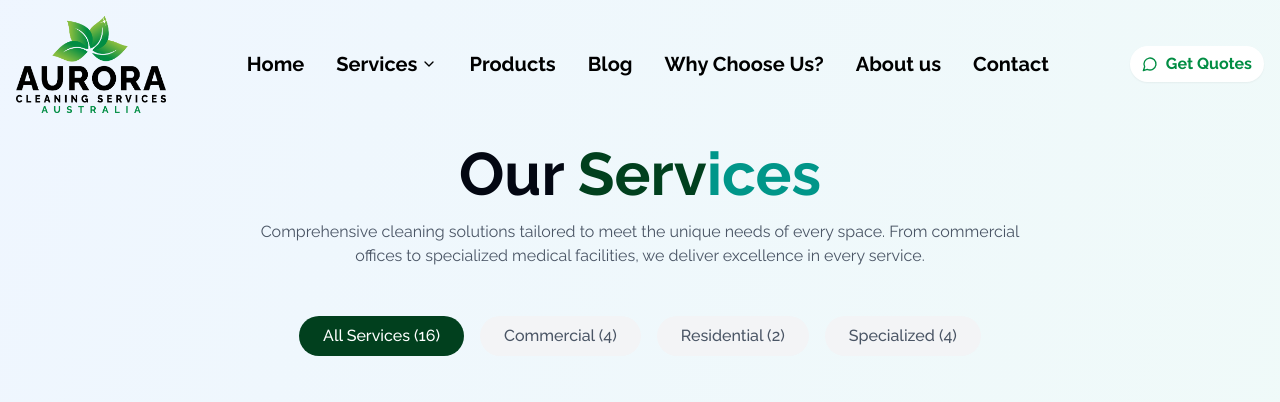
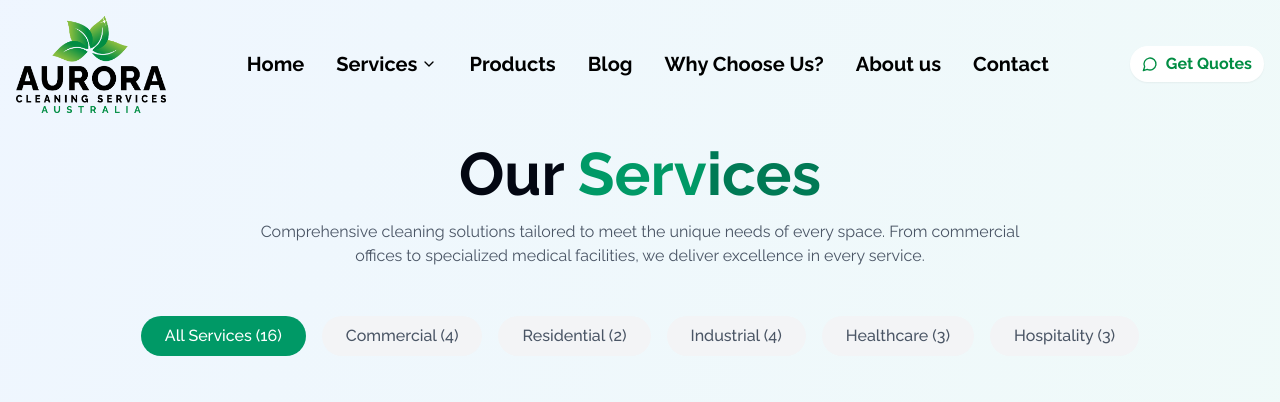
Before and after one commit to theyetilabs/auroraclean_landing-page, a Next.js app: page /services in a window 1280 px wide. Shown: the top 402 px of the page. Built offline with nearby package versions, Linux system fonts and the light colour scheme; grey boxes are pictures that could not be loaded.

Commit message:
Update Services.tsx

```diff
--- a/src/components/Services.tsx
+++ b/src/components/Services.tsx
@@ -3,7 +3,7 @@ import React, { useState } from "react";
 import Image from "next/image";
 import { services } from "@/lib/constants";
 import Link from "next/link";
-type FilterType = "all" | "commercial" | "residential" | "specialized";
+type FilterType = "all" | "commercial" | "residential" | "specialized" | "healthcare" | "hospitality";
 
 const Services: React.FC = () => {
   const [activeFilter, setActiveFilter] = useState<FilterType>("all");
@@ -18,6 +18,8 @@ const Services: React.FC = () => {
     commercial: services.filter((s) => s.category === "commercial").length,
     residential: services.filter((s) => s.category === "residential").length,
     specialized: services.filter((s) => s.category === "specialized").length,
+    healthcare: services.filter((s) => s.category === "healthcare").length,
+    hospitality: services.filter((s) => s.category === "hospitality").length,
   };
 
   return (
@@ -25,8 +27,8 @@ const Services: React.FC = () => {
       <div className="max-w-7xl mx-auto px-4">
         <div className="text-center mb-12">
           <h2 className="text-5xl font-bold mb-4">
-            Our <span className="text-[#01401e]">Serv</span>
-            <span className="text-teal-600">ices</span>
+            Our <span className="text-emerald-600">Serv</span>
+            <span className="text-emerald-700">ices</span>
           </h2>
           <p className="text-gray-600 max-w-3xl mx-auto">
             Comprehensive cleaning solutions tailored to meet the unique needs
@@ -39,62 +41,86 @@ const Services: React.FC = () => {
         <div className="flex flex-wrap justify-center gap-4 mb-12">
           <button
             onClick={() => setActiveFilter("all")}
-            className={`px-6 py-2 rounded-full text-sm font-medium transition-colors duration-200
+            className={`px-6 py-2 rounded-full text-sm font-medium transition-all duration-200 cursor-pointer flex items-center justify-center gap-2
               ${
                 activeFilter === "all"
-                  ? "bg-[#01401e] text-white"
-                  : "bg-gray-100 text-gray-600"
+                  ? "bg-emerald-600 text-white hover:bg-emerald-700 transform hover:-translate-y-0.5"
+                  : "bg-gray-100 text-gray-600 hover:bg-emerald-600 hover:text-white hover:bg-emerald-700 transform hover:-translate-y-0.5"
               }`}
           >
             All Services ({filterCount.all})
           </button>
           <button
             onClick={() => setActiveFilter("commercial")}
-            className={`px-6 py-2 rounded-full text-sm font-medium transition-colors duration-200
+            className={`px-6 py-2 rounded-full text-sm font-medium transition-all duration-200 cursor-pointer flex items-center justify-center gap-2
               ${
                 activeFilter === "commercial"
-                  ? "bg-[#01401e] text-white"
-                  : "bg-gray-100 text-gray-600"
+                  ? "bg-emerald-600 text-white hover:bg-emerald-700 transform hover:-translate-y-0.5"
+                  : "bg-gray-100 text-gray-600 hover:bg-emerald-600 hover:text-white hover:bg-emerald-700 transform hover:-translate-y-0.5"
               }`}
           >
             Commercial ({filterCount.commercial})
           </button>
           <button
             onClick={() => setActiveFilter("residential")}
-            className={`px-6 py-2 rounded-full text-sm font-medium transition-colors duration-200
+            className={`px-6 py-2 rounded-full text-sm font-medium transition-all duration-200 cursor-pointer flex items-center justify-center gap-2
               ${
                 activeFilter === "residential"
-                  ? "bg-[#01401e] text-white"
-                  : "bg-gray-100 text-gray-600"
+                  ? "bg-emerald-600 text-white hover:bg-emerald-700 transform hover:-translate-y-0.5"
+                  : "bg-gray-100 text-gray-600 hover:bg-emerald-600 hover:text-white hover:bg-emerald-700 transform hover:-translate-y-0.5"
               }`}
           >
             Residential ({filterCount.residential})
           </button>
           <button
             onClick={() => setActiveFilter("specialized")}
-            className={`px-6 py-2 rounded-full text-sm font-medium transition-colors duration-200
+            className={`px-6 py-2 rounded-full text-sm font-medium transition-all duration-200 cursor-pointer flex items-center justify-center gap-2
               ${
                 activeFilter === "specialized"
-                  ? "bg-[#01401e] text-white"
-                  : "bg-gray-100 text-gray-600"
+                  ? "bg-emerald-600 text-white hover:bg-emerald-700 transform hover:-translate-y-0.5"
+                  : "bg-gray-100 text-gray-600 hover:bg-emerald-600 hover:text-white hover:bg-emerald-700 transform hover:-translate-y-0.5"
               }`}
           >
-            Specialized ({filterCount.specialized})
+            Industrial ({filterCount.specialized})
+          </button>
+          <button
+            onClick={() => setActiveFilter("healthcare")}
+            className={`px-6 py-2 rounded-full text-sm font-medium transition-all duration-200 cursor-pointer flex items-center justify-center gap-2
+              ${
+                activeFilter === "healthcare"
+                  ? "bg-emerald-600 text-white hover:bg-emerald-700 transform hover:-translate-y-0.5"
+                  : "bg-gray-100 text-gray-600 hover:bg-emerald-600 hover:text-white hover:bg-emerald-700 transform hover:-translate-y-0.5"
+              }`}
+          >
+            Healthcare ({filterCount.healthcare})
+          </button>
+          <button
+            onClick={() => setActiveFilter("hospitality")}
+            className={`px-6 py-2 rounded-full text-sm font-medium transition-all duration-200 cursor-pointer flex items-center justify-center gap-2
+              ${
+                activeFilter === "hospitality"
+                  ? "bg-emerald-600 text-white hover:bg-emerald-700 transform hover:-translate-y-0.5"
+                  : "bg-gray-100 text-gray-600 hover:bg-emerald-600 hover:text-white hover:bg-emerald-700 transform hover:-translate-y-0.5"
+              }`}
+          >
+            Hospitality ({filterCount.hospitality})
           </button>
         </div>
 
         <div className="grid grid-cols-1 md:grid-cols-2 lg:grid-cols-3 gap-8">
           {filteredServices.map((service) => (
-            <div
+            <Link
               key={service.slug}
-              className="bg-white rounded-xl overflow-hidden shadow-lg hover:shadow-xl transition-shadow duration-300"
+              href={`/service/${service.slug}`}
+              className="group bg-white rounded-xl overflow-hidden shadow-lg hover:shadow-xl transition-shadow duration-300 block focus:outline-none focus:ring-2 focus:ring-emerald-600"
+              tabIndex={0}
             >
               <div className="relative h-64">
                 <Image
                   src={service.image}
                   alt={service.service_name}
                   fill
-                  className="object-cover"
+                  className="object-cover transition-transform duration-300 group-hover:scale-105"
                 />
                 <div className="absolute top-4 left-4">
                   <div className="bg-white p-3 rounded-full">
@@ -115,15 +141,14 @@ const Services: React.FC = () => {
                 </div>
               </div>
               <div className="p-6">
-                <h3 className="text-xl font-bold mb-2">
+                <h3 className="text-xl font-bold mb-2 group-hover:text-emerald-700 transition-colors">
                   {service.service_name}
                 </h3>
                 <p className="text-[#007436] font-medium mb-4 line-clamp-3">
                   {service.description}
                 </p>
                 <div className="flex justify-between items-center">
-                  <Link href={`/service/${service.slug}`}>
-                    <button className="bg-[#01401e] hover:bg-[#007436] text-white px-6 py-2 rounded-full text-sm font-medium transition-colors duration-200 flex items-center gap-2">
+                  <span className="inline-flex items-center gap-2 text-emerald-700 font-medium group-hover:underline">
                     View Details
                     <svg
                       className="w-5 h-5"
@@ -138,11 +163,10 @@ const Services: React.FC = () => {
                         d="M9 5l7 7-7 7"
                       />
                     </svg>
-                    </button>
-                  </Link>
+                  </span>
                 </div>
               </div>
-            </div>
+            </Link>
           ))}
         </div>
       </div>
```
Lines whose indentation alone changed are shown as unchanged.
